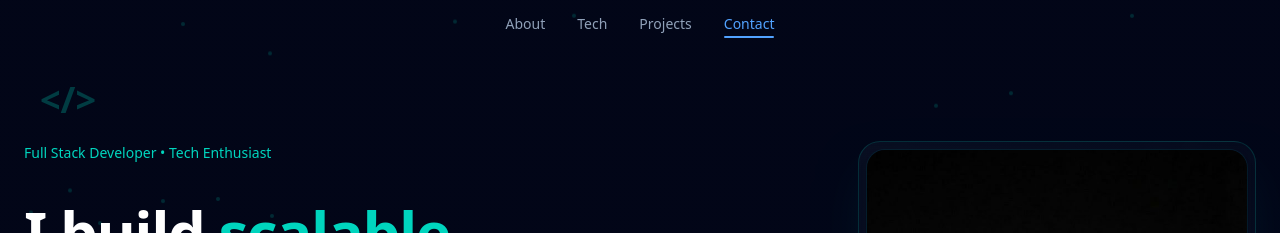
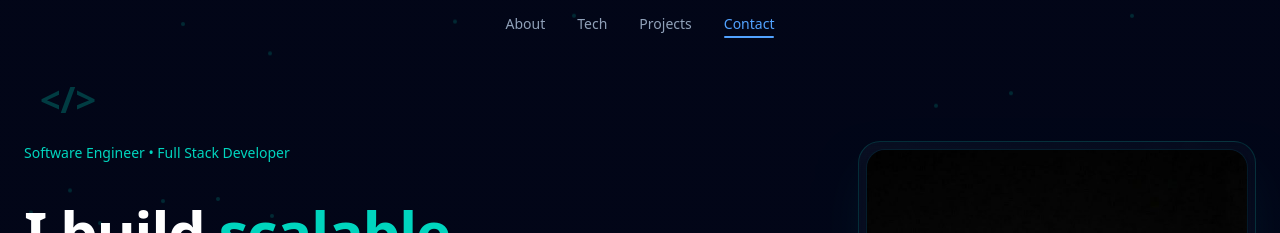
Before and after one commit to betaTrident/Portfolio, a Next.js app: page / in a window 1280 px wide. Shown: the top 233 px of the page. Built offline with nearby package versions, Linux system fonts and the light colour scheme.

Commit message:
update still on progress

```diff
--- a/src/components/sections/Hero.tsx
+++ b/src/components/sections/Hero.tsx
@@ -79,7 +79,7 @@ export default function Hero() {
           {/* Label */}
           <div className="animate-fade-in">
             <span className="text-sm font-medium text-blue-500 dark:text-teal-400">
-              Full Stack Developer • Tech Enthusiast
+              Software Engineer • Full Stack Developer
             </span>
           </div>
 
```
